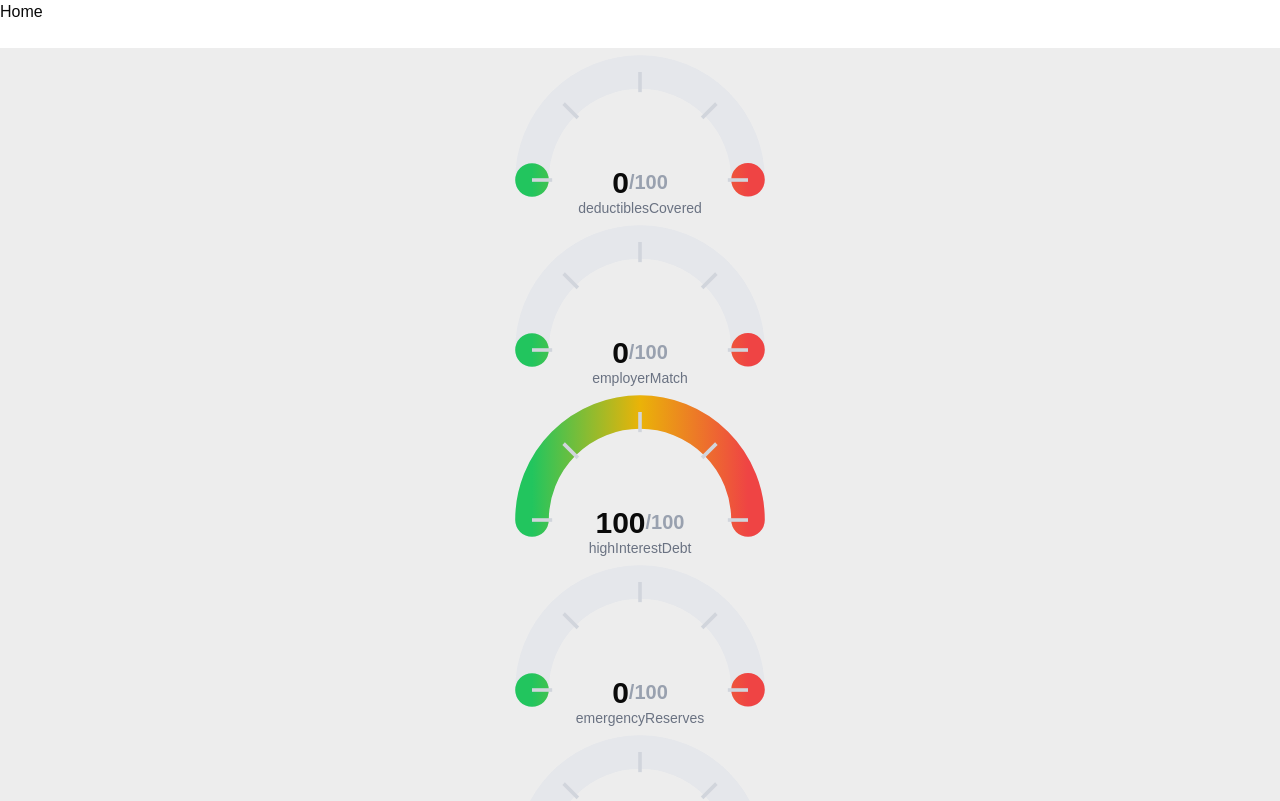
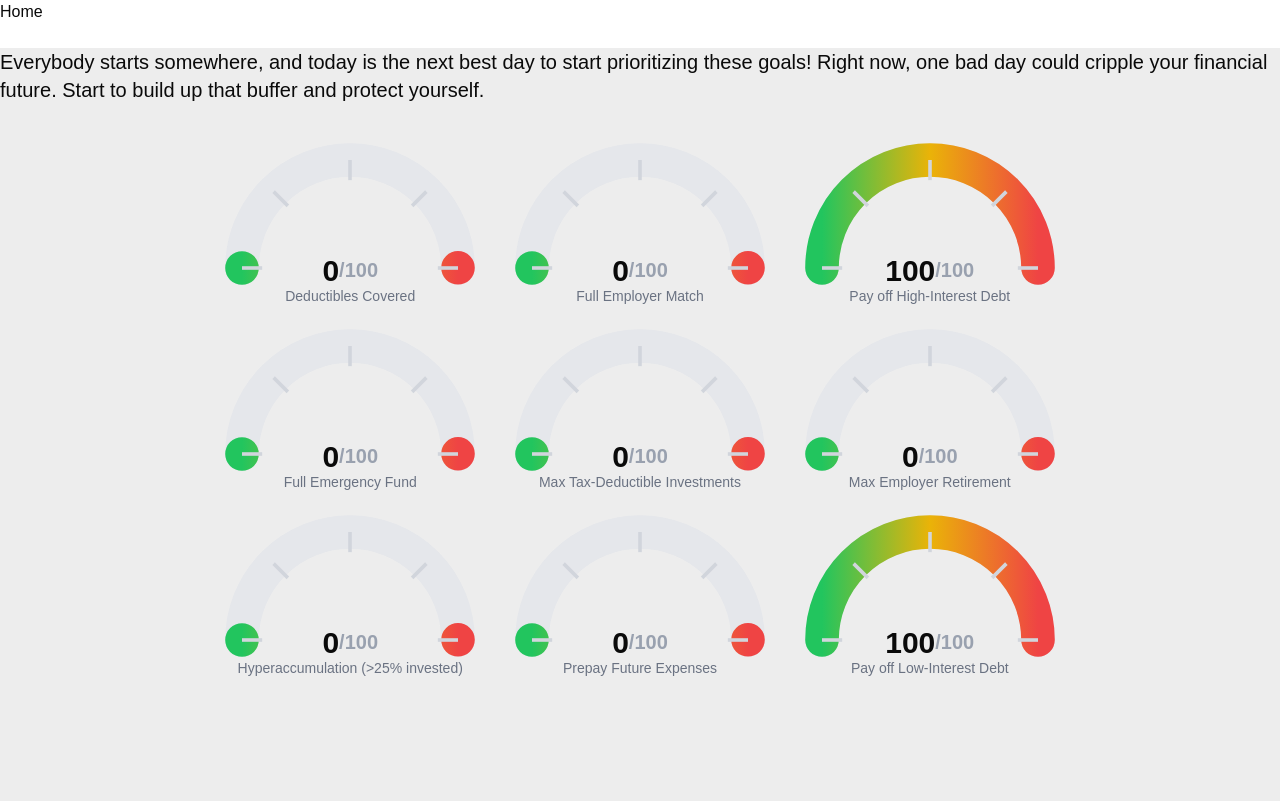
Before and after one commit to EthanCloin/financial-order-of-operations, a Next.js app: page /results in a window 1280 px wide. Shown: the top 801 px of the page. Built offline with nearby package versions, Linux system fonts and the light colour scheme.

Commit message:
Styling on landing page + results view

```diff
--- a/app/page.tsx
+++ b/app/page.tsx
@@ -3,9 +3,32 @@ import Image from "next/image";
 // TODO: make this a nice landing page
 export default function Home() {
   return (
-    <div>
-      <div>Hi</div>
-      <div>buddy</div>
-    </div>
+    <main>
+      <div className="w-screen h-1/5 bg-mg-sky text-mg-navy-600 p-4 pt-12 font-bold space-y-4">
+        <p className="text-xl font-semibold md:text-3xl">
+          The Financial Order of Operations
+        </p>
+        <p className="text-4xl md:text-6xl">
+          9 Steps Toward a Beautiful Tomorrow
+        </p>
+      </div>
+      <div className="bg-slate-200 p-4 pl-1 pr-0">
+        <p className="bg-slate-50 p-4 border-mg-orange-600 border-l-8 ml-2 text-lg text-mg-navy-800 md:text-2xl">
+          The Money Guys' Financial Order of Operations is a foundational
+          resource, outlining a set of milestones that guide you along your
+          financial journey.
+        </p>
+        <div className="flex justify-center">
+          <Image
+            src="/FOO-9-step-summary.png"
+            alt="summary of the 9 steps"
+            width="985"
+            height="985"
+            className="py-4"
+          />
+        </div>
+        {/* TODO: Add a link to their /foo page and a blurb + link to quiz */}
+      </div>
+    </main>
   );
 }
--- a/app/quiz/QuizForm.tsx
+++ b/app/quiz/QuizForm.tsx
@@ -1,11 +1,7 @@
 "use client";
 
 import React, { useState } from "react";
-import {
-  QuizAnswerKey,
-  QuizQuestionKey,
-  quizQuestions,
-} from "./quizContent";
+import { QuizAnswerKey, QuizQuestionKey, quizQuestions } from "./quizContent";
 import { useQuiz } from "../hooks/QuizProvider";
 import Link from "next/link";
 
@@ -50,13 +46,17 @@ const QuizForm: React.FC = () => {
 
   return (
     <div className="max-w-lg mx-auto my-4 h-full">
-      <form className="space-y-4 mx-auto p-4 flex-col flex text-mg-navy-600">
+      <form className="space-y-4 mx-auto p-4 flex-col flex text-mg-navy-600 min-h-screen">
         <p className="text-2xl font-semibold text-center md:text-4xl">
           {question.title}
         </p>
         <p className="text-xl md:text-2xl">{question.summary}</p>
         <div className="relative">
-          <p className={`${isExpanded ? '' : 'line-clamp-3'} transition-all duration-300`}>
+          <p
+            className={`${
+              isExpanded ? "" : "line-clamp-3"
+            } transition-all duration-300`}
+          >
             {question.details}
           </p>
           {question.details.length > 150 && (
@@ -65,7 +65,7 @@ const QuizForm: React.FC = () => {
               onClick={() => setIsExpanded(!isExpanded)}
               className="text-mg-orange-600 hover:text-mg-orange-400 font-medium mt-2 text-sm"
             >
-              {isExpanded ? 'Show Less' : 'Read More'}
+              {isExpanded ? "Show Less" : "Read More"}
             </button>
           )}
         </div>
@@ -80,13 +80,16 @@ const QuizForm: React.FC = () => {
                 className="px-4 py-1 bg-white border-slate-300 border-2"
                 type={input.inputType}
                 placeholder={input.placeholder}
-                value={currentAnswer?.answer === undefined ? "" : currentAnswer.answer}
+                value={
+                  currentAnswer?.answer === undefined
+                    ? ""
+                    : currentAnswer.answer
+                }
                 onChange={(e) => {
                   const raw = e.target.value;
                   const value = raw === "" ? undefined : Number(raw);
-                  handleChange(value, question.questionKey, input.answerKey)
-                }
-                }
+                  handleChange(value, question.questionKey, input.answerKey);
+                }}
               />
             </div>
           );
@@ -113,7 +116,8 @@ const QuizForm: React.FC = () => {
               onClick={(e) => handleContinue(e)}
             >
               Continue
-            </button>)}
+            </button>
+          )}
         </div>
       </form>
     </div>
--- a/app/quiz/page.tsx
+++ b/app/quiz/page.tsx
@@ -1,33 +1,43 @@
 "use client";
 import React from "react";
 import QuizForm from "./QuizForm";
+import { useQuiz } from "../hooks/QuizProvider";
 
 export default function Page() {
   /* TODO: put this info into the landing page instead of including in every page of the quiz */
+  const { state } = useQuiz();
   return (
     <main>
-      <div className="w-screen h-1/5 bg-mg-sky text-mg-navy-600 p-4 pt-12 font-bold space-y-4">
+      {/* <div className="w-screen h-1/5 bg-mg-sky text-mg-navy-600 p-4 pt-12 font-bold space-y-4">
         <p className="text-xl font-semibold md:text-3xl">
           The Financial Order of Operations
         </p>
         <p className="text-4xl md:text-6xl">
           9 Steps Toward a Beautiful Tomorrow
         </p>
-      </div>
-      <div className="bg-slate-100 p-4 pl-1 pr-0">
+      </div> */}
+      {/* <div className="bg-slate-100 p-4 pl-1 pr-0">
         <p className="bg-slate-50 px-4 border-mg-orange-600 border-l-8 ml-2 text-mg-navy-800">
           The Money Guys' Financial Order of Operations is a foundational
           resource, outlining a set of milestones that guide you along your
           financial journey.
         </p>
+      </div> */}
+      <div>
+        <p className="text-center text-xl text-mg-navy-600">
+          Financial Order of Operations Quiz --{" "}
+          <span className="text-mg-orange-600">
+            Question {state.step} / {Object.keys(state.responses).length}
+          </span>
+        </p>
       </div>
       <QuizForm />
-      <footer className="text-xs text-mg-navy-600 bg-white p-2 border-slate-200 border-t-2">
+      {/* <footer className="text-xs text-mg-navy-600 bg-white p-2 border-slate-200 border-t-2">
         The Money Guys are financial advisors who produce educational content
         simplifying your journey towards financial independence. This quiz is
         not affiliated with the Money Guy company, but uses their publicly
         available resource as a guide.
-      </footer>
+      </footer> */}
     </main>
   );
 }
--- a/app/quiz/quizContent.ts
+++ b/app/quiz/quizContent.ts
@@ -158,14 +158,13 @@ export const quizQuestions: QuizQuestion[] = [
     inputs: [
       {
         answerKey: "lowInterestDebt",
-        label: "How much <em>low</em>-interest (<=4%) debt do you have?",
+        label: "How much low-interest (<=4%) debt do you have?",
         inputType: "number",
         placeholder: "Low Interest Debt",
       },
       {
         answerKey: "highInterestDebt",
-        label:
-          "How much <strong>high</strong>-interest (<4%) debt do you have?",
+        label: "How much high-interest (<4%) debt do you have?",
         inputType: "number",
         placeholder: "High Interest Debt",
       },
--- a/app/results/page.tsx
+++ b/app/results/page.tsx
@@ -1,22 +1,27 @@
 "use client";
 import React from "react";
 import { useQuiz } from "../hooks/QuizProvider";
-import { resultContent } from "./resultContent";
+import { overallScoreMsg, resultContent } from "./resultContent";
 import ResultGauge from "./ResultGauge";
 
 export default function Page() {
-  const { state, dispatch } = useQuiz();
+  const { state } = useQuiz();
 
   return (
     <main>
+      <p className="text-xl">{overallScoreMsg(state.allAnswers)}</p>
+      <div className="flex justify-center">
+        <div className="pt-8 grid grid-cols-1 gap-4 w-2/3 lg:grid-cols-3">
           {resultContent.map((r) => {
             return (
               <ResultGauge
-            label={r.resultKey}
-            score={r.scoreFxn(state.allAnswers)}
+                label={r.label}
+                score={Math.round(r.scoreFxn(state.allAnswers))}
               />
             );
           })}
+        </div>
+      </div>
     </main>
   );
 }
--- a/app/results/resultContent.ts
+++ b/app/results/resultContent.ts
@@ -13,11 +13,13 @@ export type ResultKey =
 
 export interface Result {
   resultKey: ResultKey;
+  label: string;
   scoreFxn(answers: QuizAnswer[]): number; // return a num bw 0-100 for gauge
 }
 export const resultContent: Result[] = [
   {
     resultKey: "deductiblesCovered",
+    label: "Deductibles Covered",
     scoreFxn: (a) => {
       // for now assuming highest deductible is $1500 maybe that should be another question
       const eFundBalance = a.find(
@@ -32,6 +34,7 @@ export const resultContent: Result[] = [
   },
   {
     resultKey: "employerMatch",
+    label: "Full Employer Match",
     scoreFxn: (a) => {
       const employerOffering = a.find(
         (x) => x.answerKey === "employerMatchPercent"
@@ -47,6 +50,7 @@ export const resultContent: Result[] = [
   },
   {
     resultKey: "highInterestDebt",
+    label: "Pay off High-Interest Debt",
     scoreFxn: (a) => {
       const debt = a.find((x) => x.answerKey == "highInterestDebt")?.answer;
       const monthlyIncome = a.find(
@@ -63,6 +67,7 @@ export const resultContent: Result[] = [
   },
   {
     resultKey: "emergencyReserves",
+    label: "Full Emergency Fund",
     scoreFxn: (a) => {
       const monthlyIncome =
         a.find((x) => x.answerKey == "grossMonthlyIncome")?.answer ?? 0;
@@ -82,6 +87,7 @@ export const resultContent: Result[] = [
   },
   {
     resultKey: "rothAndHSA",
+    label: "Max Tax-Deductible Investments",
     scoreFxn: (a) => {
       const CONTRIBUTION_LIMIT = 7_000;
       const contributionGoal = CONTRIBUTION_LIMIT / 12;
@@ -101,6 +107,7 @@ export const resultContent: Result[] = [
   },
   {
     resultKey: "maxOutRetirement",
+    label: "Max Employer Retirement",
     scoreFxn: (a) => {
       const CONTRIBUTION_LIMIT = 23_000;
       const contributionGoal = CONTRIBUTION_LIMIT / 12;
@@ -130,6 +137,7 @@ export const resultContent: Result[] = [
   },
   {
     resultKey: "hyperaccumulation",
+    label: "Hyperaccumulation (>25% invested)",
     scoreFxn: (a) => {
       // get all investments into dollars/month format
       const grossMonthlyIncome = a.find(
@@ -160,6 +168,7 @@ export const resultContent: Result[] = [
   },
   {
     resultKey: "prepaidFutureExpenses",
+    label: "Prepay Future Expenses",
     scoreFxn: (a) => {
       const prepaidFutureExpenses = a.find(
         (x) => x.answerKey == "futureExpenseSavings"
@@ -172,6 +181,7 @@ export const resultContent: Result[] = [
   },
   {
     resultKey: "lowInterestDebt",
+    label: "Pay off Low-Interest Debt",
     scoreFxn: (a) => {
       const lowInterestDebt = a.find(
         (x) => x.answerKey == "lowInterestDebt"
@@ -179,8 +189,8 @@ export const resultContent: Result[] = [
       const monthlyIncome = a.find(
         (x) => x.answerKey == "grossMonthlyIncome"
       )?.answer;
+      if (lowInterestDebt == undefined || lowInterestDebt === 0) return 100;
       if (monthlyIncome === undefined || monthlyIncome == 0) return 0;
-      if (lowInterestDebt == undefined || lowInterestDebt === 0) return 100;
 
       // my heuristic, not moneyguy sourced: if it takes 3 years+ to payoff debt, u get no points
       const monthlyDebtShovel = 0.2 * monthlyIncome;
@@ -189,3 +199,15 @@ export const resultContent: Result[] = [
     },
   },
 ];
+export const overallScoreMsg = (allAnswers: QuizAnswer[]) => {
+  let score = 0;
+  resultContent.forEach((rc) => {
+    const completedGoal = rc.scoreFxn(allAnswers) === 100;
+    if (completedGoal) score++;
+  });
+  if (score < 3)
+    return "Everybody starts somewhere, and today is the next best day to start prioritizing these goals! Right now, one bad day could cripple your financial future. Start to build up that buffer and protect yourself.";
+  if (score < 6)
+    return "You should be proud! You're mustering an army of dollar bills who will soon be working harder than you do.";
+  return "Your future is now. You've conquered the most trying times in your financial journey, and now you're in control. It's time to be daring and generous with your success!";
+};
```
Also changed, not shown: public/FOO-9-step-summary.png (added). Lines whose indentation alone changed are shown as unchanged.
